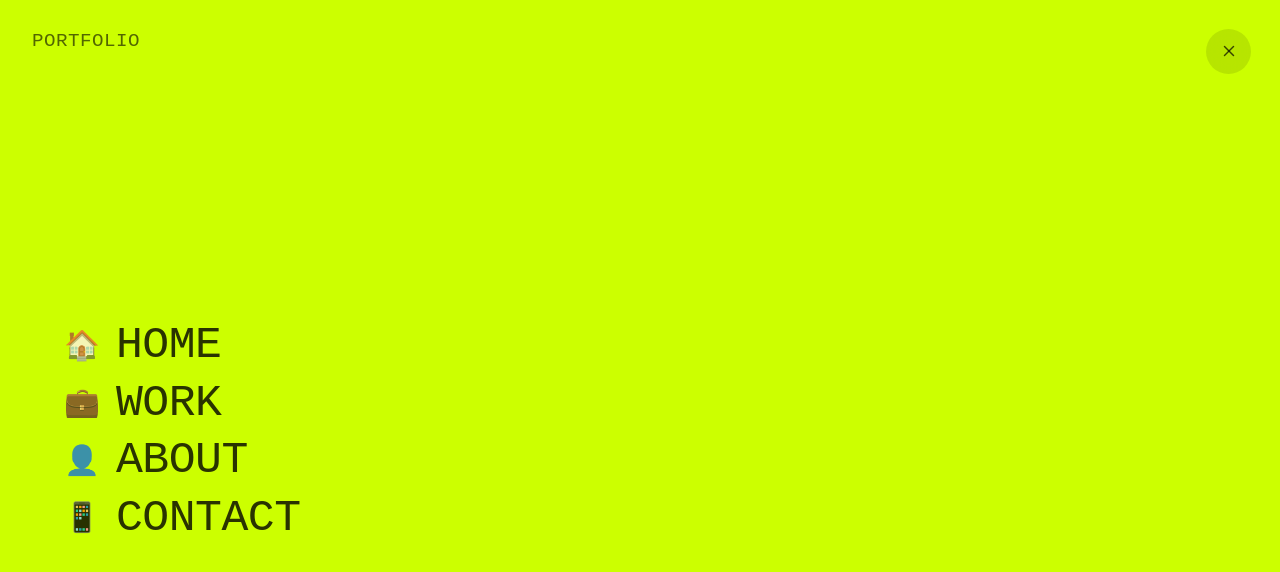
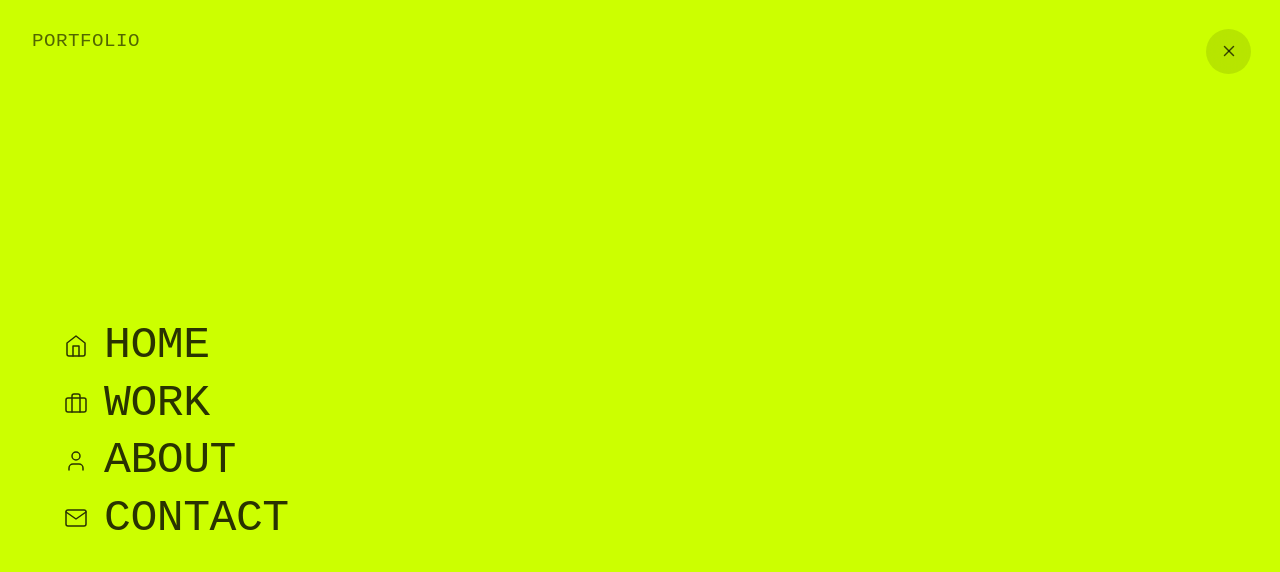
Before and after one commit to vinividivicilala/lolo, a Next.js app in the folder faq/: page / in a window 1280 px wide. Both pictures are taken after a click on the element "MENU". Shown: the top 572 px of the page. Built offline with nearby package versions, Linux system fonts and the light colour scheme; a web font is replaced by a local one.

Commit message:
Update page.tsx

```diff
--- a/faq/app/page.tsx
+++ b/faq/app/page.tsx
@@ -116,25 +116,60 @@ export default function HomePage(): React.JSX.Element {
   const menuItems = [
     {
       name: "HOME",
-      icon: "🏠",
       delay: 0.1
     },
     {
       name: "WORK",
-      icon: "💼",
       delay: 0.2
     },
     {
       name: "ABOUT",
-      icon: "👤",
       delay: 0.3
     },
     {
       name: "CONTACT",
-      icon: "📱",
       delay: 0.4
     }
   ];
+
+  // SVG Icons
+  const HomeIcon = () => (
+    <svg width="24" height="24" viewBox="0 0 24 24" fill="none" stroke="currentColor" strokeWidth="1.5" strokeLinecap="round" strokeLinejoin="round">
+      <path d="m3 9 9-7 9 7v11a2 2 0 0 1-2 2H5a2 2 0 0 1-2-2z"/>
+      <polyline points="9 22 9 12 15 12 15 22"/>
+    </svg>
+  );
+
+  const WorkIcon = () => (
+    <svg width="24" height="24" viewBox="0 0 24 24" fill="none" stroke="currentColor" strokeWidth="1.5" strokeLinecap="round" strokeLinejoin="round">
+      <rect x="2" y="7" width="20" height="14" rx="2" ry="2"/>
+      <path d="M16 21V5a2 2 0 0 0-2-2h-4a2 2 0 0 0-2 2v16"/>
+    </svg>
+  );
+
+  const AboutIcon = () => (
+    <svg width="24" height="24" viewBox="0 0 24 24" fill="none" stroke="currentColor" strokeWidth="1.5" strokeLinecap="round" strokeLinejoin="round">
+      <path d="M19 21v-2a4 4 0 0 0-4-4H9a4 4 0 0 0-4 4v2"/>
+      <circle cx="12" cy="7" r="4"/>
+    </svg>
+  );
+
+  const ContactIcon = () => (
+    <svg width="24" height="24" viewBox="0 0 24 24" fill="none" stroke="currentColor" strokeWidth="1.5" strokeLinecap="round" strokeLinejoin="round">
+      <path d="M4 4h16c1.1 0 2 .9 2 2v12c0 1.1-.9 2-2 2H4c-1.1 0-2-.9-2-2V6c0-1.1.9-2 2-2z"/>
+      <polyline points="22,6 12,13 2,6"/>
+    </svg>
+  );
+
+  const getIcon = (name: string) => {
+    switch (name) {
+      case "HOME": return <HomeIcon />;
+      case "WORK": return <WorkIcon />;
+      case "ABOUT": return <AboutIcon />;
+      case "CONTACT": return <ContactIcon />;
+      default: return <HomeIcon />;
+    }
+  };
 
   return (
     <div style={{
@@ -297,7 +332,7 @@ export default function HomePage(): React.JSX.Element {
                 justifyContent: 'center',
                 paddingLeft: '2rem'
               }}>
-                {/* Menu Items with thin text and icons */}
+                {/* Menu Items with thin text and SVG icons */}
                 <div style={{
                   display: 'flex',
                   flexDirection: 'column',
@@ -325,20 +360,21 @@ export default function HomePage(): React.JSX.Element {
                         transition: { duration: 0.2, ease: "easeOut" }
                       }}
                     >
-                      {/* Icon */}
-                      <motion.span
+                      {/* SVG Icon */}
+                      <motion.div
                         style={{
-                          fontSize: '1.8rem',
                           marginRight: '1rem',
-                          opacity: 0.8
+                          opacity: 0.8,
+                          display: 'flex',
+                          alignItems: 'center'
                         }}
                         animate={{
                           scale: hoveredItem === item.name ? 1.2 : 1,
                           transition: { duration: 0.2 }
                         }}
                       >
-                        {item.icon}
-                      </motion.span>
+                        {getIcon(item.name)}
+                      </motion.div>
 
                       {/* Menu Text - Thin and Light */}
                       <motion.div
```
